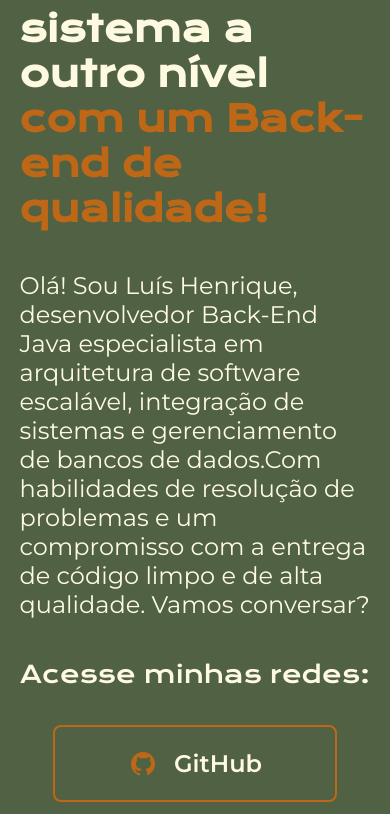
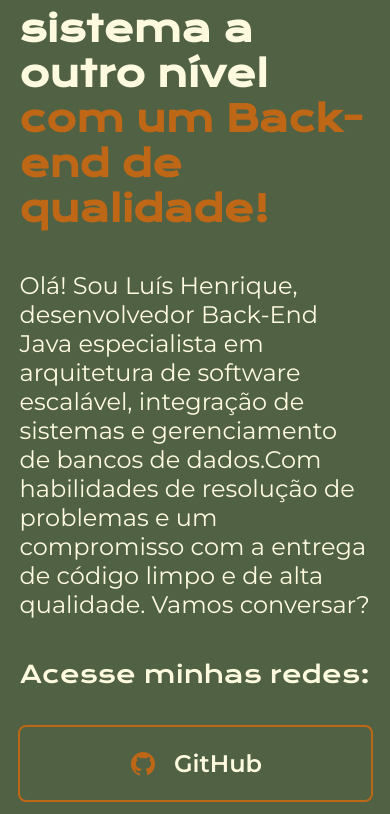
Before and after one commit to luisitobr2304/portfolio, a plain HTML site: page index.html in a window 390 px wide. Shown: the part 505-1319 px from the top of the page. Drawn offline with nearby package versions, Linux system fonts and the light colour scheme.

Commit message:
styles.css

```diff
--- a/styles/styles.css
+++ b/styles/styles.css
@@ -153,6 +153,10 @@ body {
         width: auto;
     }
 
+    .apresentacao__links__navegacao {
+        width: 100%;
+    }
+
     .apresentacao__imagem {
         width: 50%;
     }
```
